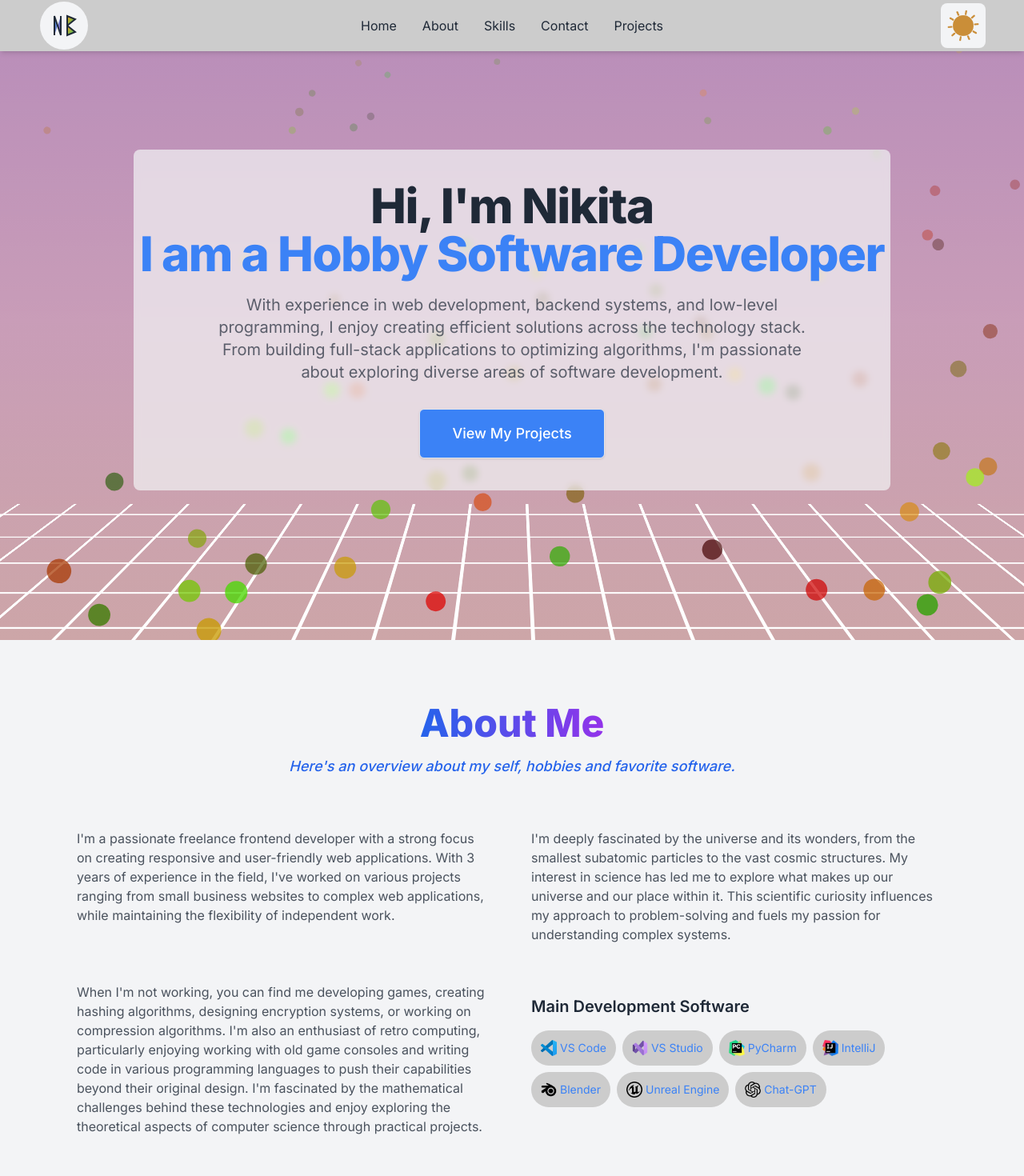
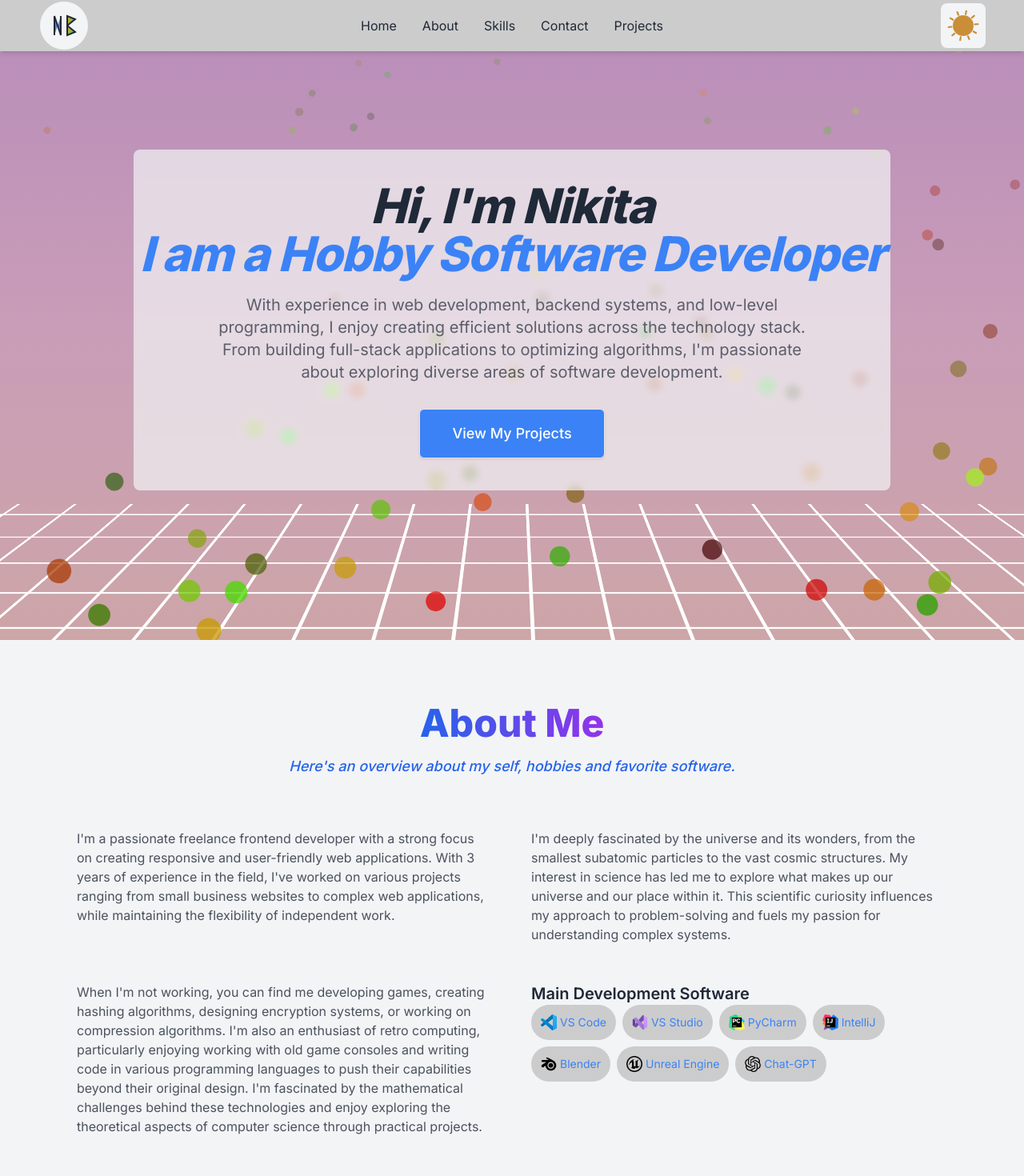
Before and after one commit to NikitaKonkov/Portfolio-React-Next, a Next.js app: page / in a window 1280 px wide. Shown: the top 1470 px of the page at 80% size. Built offline with nearby package versions, Linux system fonts and the light colour scheme.

Commit message:
further  optimisations and design changes

```diff
--- a/app/components/About/About.jsx
+++ b/app/components/About/About.jsx
@@ -4,14 +4,7 @@ import AboutText from './AboutText';
 import Skills from './Skills';
 
 function About() {
-  const skills = [
-    { name: 'VS Code', icon: '/icons/vsc.png' },
-    { name: 'VS Studio', icon: '/icons/vss.png' },
-    { name: 'IntelliJ', icon: '/icons/IntelliJ.png' },
-    { name: 'PyCharm', icon: '/icons/pycharm.png' },
-    { name: 'Blender', icon: '/icons/blender.png' },
-    { name: 'Unreal Engine', icon: '/icons/unreal.png' }
-  ];
+
 
   return (
     <section id="about" className="relative w-full py-12 md:py-20 bg-light-secondary dark:bg-dark-secondary transition-colors duration-300">
@@ -21,7 +14,7 @@ function About() {
           <div className="flex flex-col md:grid md:grid-cols-2 gap-6 md:gap-8 lg:gap-12 w-full">
 
               <AboutText />
-              <Skills skills={skills} />
+              <Skills />
 
           </div>
         </div>
--- a/app/components/About/AboutDetails.jsx
+++ /dev/null
@@ -1,31 +0,0 @@
-import React from 'react';
-import { aboutDetails } from './content';
-
-// Reusable InfoItem component with left-aligned text
-const InfoItem = ({ label, value }) => (
-  <div className="flex flex-col items-start w-full space-y-1">
-    <h3 className="text-xs md:text-sm font-medium text-light-text/70 dark:text-dark-text/70 text-left">{label}</h3>
-    <p className="text-base md:text-lg font-semibold text-light-text dark:text-dark-text text-left">{value}</p>
-  </div>
-);
-
-const AboutDetails = () => (
-  <div className="bg-light-primary dark:bg-dark-primary rounded-xl shadow-lg p-6 md:p-8 transition-colors duration-300">
-    <div className="space-y-5 md:space-y-6 flex flex-col items-start w-full">
-      <InfoItem label="Name" value={aboutDetails.name} />
-      <InfoItem label="Email" value={aboutDetails.email} />
-      <InfoItem label="Location" value={aboutDetails.location} />
-      <InfoItem label="Availability" value={aboutDetails.availability} />
-      <a
-        href={aboutDetails.resumeLink}
-        download
-        className="mt-6 md:mt-8 w-full inline-flex items-center justify-center px-4 md:px-6 py-2.5 md:py-3 border border-transparent rounded-lg text-sm md:text-base font-medium text-white bg-light-accent hover:bg-light-accent/90 dark:bg-dark-accent dark:hover:bg-dark-accent/90 transition-colors duration-300 focus:outline-none focus:ring-2 focus:ring-offset-2 focus:ring-light-accent dark:focus:ring-dark-accent"
-      >
-        <i className="fas fa-download mr-2"></i>
-        Download Resume
-      </a>
-    </div>
-  </div>
-);
-
-export default AboutDetails;
--- a/app/components/About/AboutHeader.jsx
+++ b/app/components/About/AboutHeader.jsx
@@ -7,7 +7,6 @@ const AboutHeader = () => (
       <span className="bg-clip-text text-transparent bg-gradient-to-r from-blue-600 to-purple-600 dark:from-blue-400 dark:to-purple-400">
         {aboutHeader.title}
       </span>
-      <span className="absolute -bottom-2 left-0 w-full h-1 bg-gradient-to-r from-blue-500 to-purple-500 rounded-full transform scale-x-0 transition-transform duration-300 group-hover:scale-x-100"></span>
     </h2>
     <p className="text-light-text/80 dark:text-dark-text/80 max-w-2xl mx-auto text-base md:text-lg leading-relaxed font-light">
       <span className="italic text-blue-600 dark:text-blue-400 font-medium">{aboutHeader.subtitle}</span>
--- a/app/components/About/Skills.jsx
+++ b/app/components/About/Skills.jsx
@@ -2,19 +2,15 @@ import React from 'react';
 import { skills } from './content';
 
 const Skills = () => (
-  <div className="pt-4">
-    <h3 className="text-xl font-semibold text-light-text dark:text-dark-text mb-4">Main Development Software</h3>
+  <div>
+    <h3 className="text-xl font-semibold text-light-text dark:text-dark-text">Main Development Software</h3>
     <div className="flex flex-wrap gap-2">
       {skills.map((skill) => (
         <span
           key={skill.name}
           className="px-3 py-3 bg-light-primary dark:bg-dark-primary text-light-accent dark:text-dark-accent rounded-full text-sm flex items-center gap-1"
         >
-          <img
-            src={skill.icon}
-            alt={`${skill.name} icon`}
-            className="w-5 h-5"
-          />
+          <img src={skill.icon} className="w-5 h-5" />
           {skill.name}
         </span>
       ))}
--- a/app/components/Home/HeroContent.jsx
+++ b/app/components/Home/HeroContent.jsx
@@ -8,8 +8,8 @@ export default function HeroContent() {
     <div className="px-4 lg:px-2 bg-light-secondary/70 dark:bg-dark-secondary/70 py-10 rounded-lg backdrop-blur-sm">
       <div className="text-center">
         <h1 className="text-4xl tracking-tight font-extrabold text-light-text dark:text-dark-text sm:text-5xl md:text-6xl">
-          <span className="block">{heroContent.title}</span>
-          <span className="block text-light-accent dark:text-dark-accent">{heroContent.subtitle}</span>
+          <span className="italic block">{heroContent.title}</span>
+          <span className="italic block text-light-accent dark:text-dark-accent">{heroContent.subtitle}</span>
         </h1>
         <p className="mt-3 max-w-md mx-auto text-light-text/70 dark:text-dark-text/70 sm:text-lg md:mt-5 md:text-xl md:max-w-3xl">
           {heroContent.description}
```
Also changed, not shown: app/App.css (line endings or trailing spaces), app/components/About/content.js (line endings or trailing spaces).
